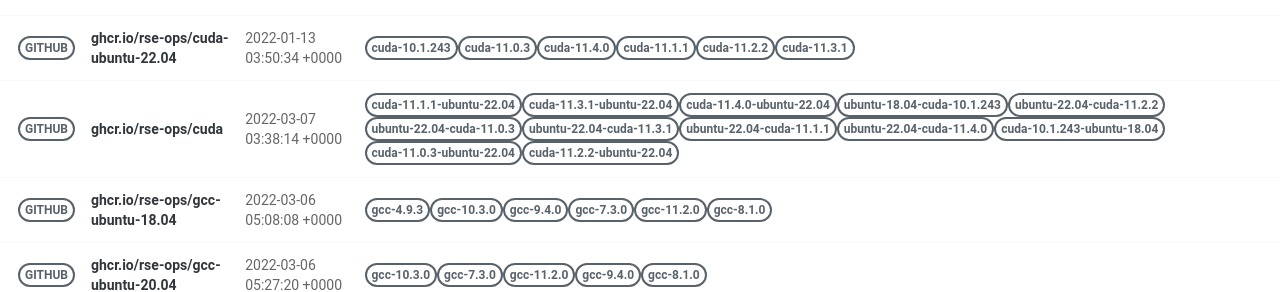
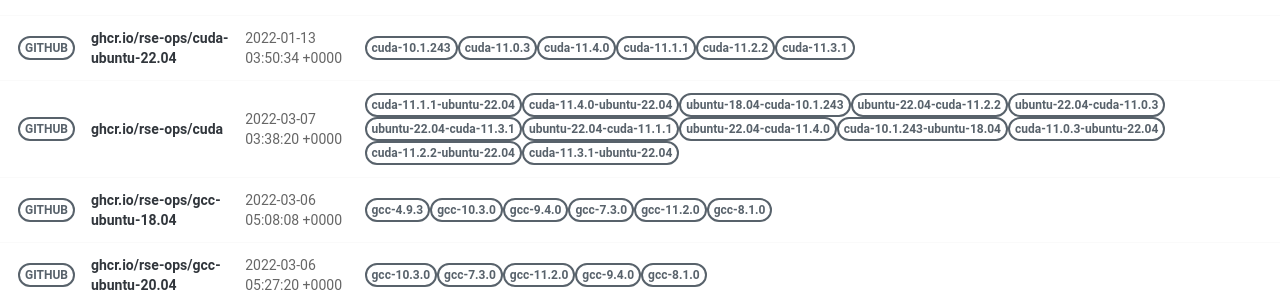
Before and after one commit to rse-ops/docker-images, a Jekyll site: the page built from pages/index.md, in a window 1280 px wide. Shown: the part 414-706 px from the top of the page. Built offline with Jekyll 4.4.1, drawn with Linux system fonts in a browser that asks for light colours; nearby versions of some CDN libraries.

Commit message:
Automated push to update library 2022-03-07

```diff
--- a/_library/ghcr.io-rse-ops-cuda.md
+++ b/_library/ghcr.io-rse-ops-cuda.md
@@ -1,7 +1,7 @@
 ---
 layout: container
 name: ghcr.io/rse-ops/cuda
-updated_at: 2022-03-07 03:38:14.301755
+updated_at: 2022-03-07 03:38:20.164827
 
 
 container_url: https://github.com/orgs/rse-ops/packages/container/package/cuda
```
Also changed, not shown: other parts of _library/ghcr.io-rse-ops-cuda.md (+3 -3 lines).
